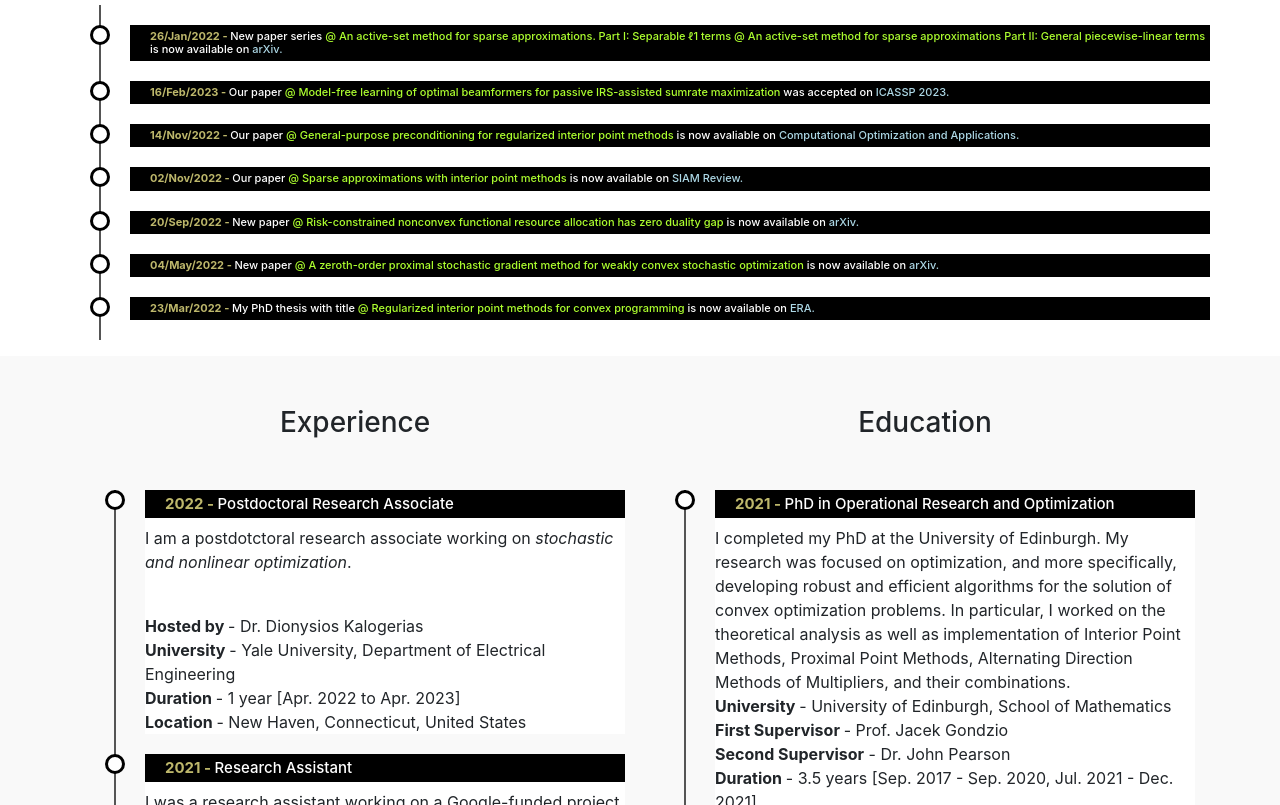
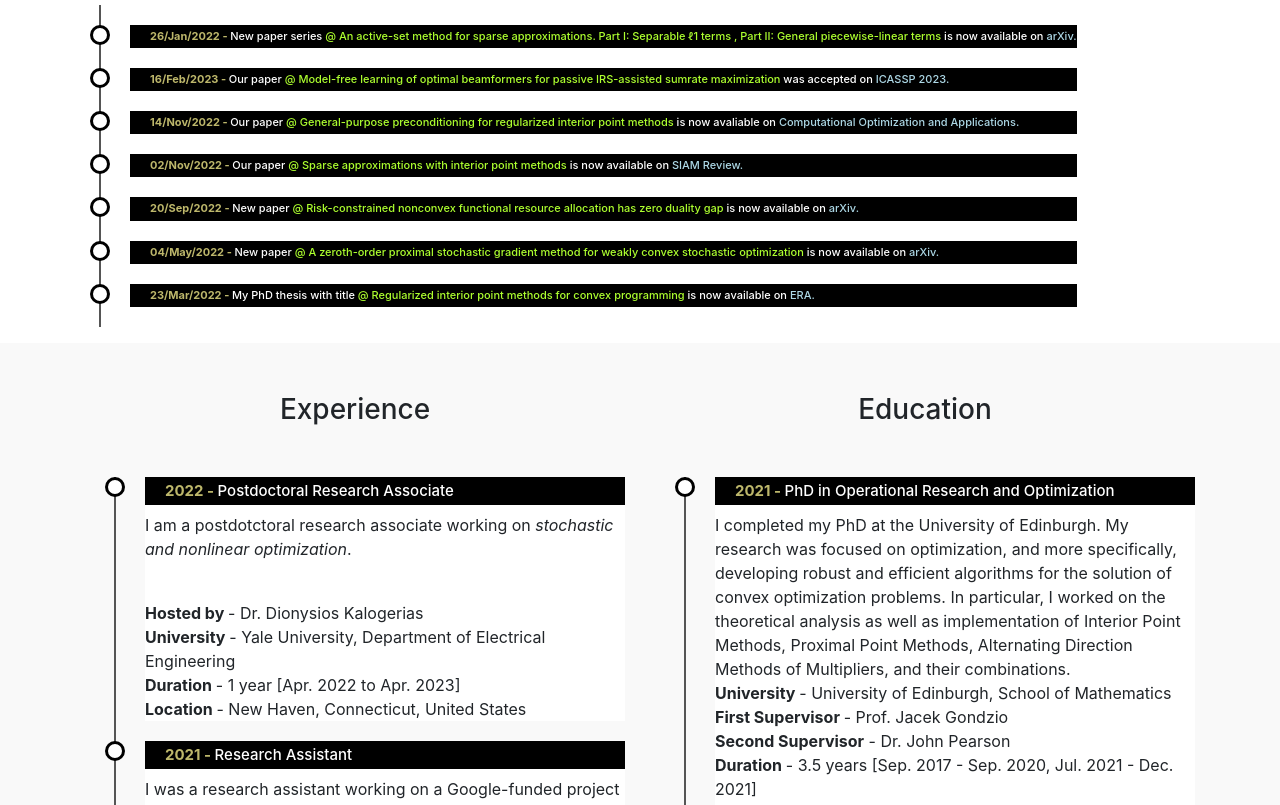
Before and after one commit to spougkakiotis/spougkakiotis.github.io, a plain HTML site: page index.html in a window 1280 px wide. Shown: the part 1747-2552 px from the top of the page. Drawn offline with nearby package versions, Linux system fonts and the light colour scheme; some icons are missing.

Commit message:
Update index.html

```diff
--- a/index.html
+++ b/index.html
@@ -181,8 +181,7 @@
                             <ul class = "news-timeline">
 				<li>
                                     <h4><span>
-                                        26/Jan/2022 - </span> New paper series <a  style="color:greenyellow;" href="https://arxiv.org/pdf/2201.10211v2.pdf">@ An active-set method for sparse approximations. Part I: Separable ℓ1 terms </a> <a  style="color:greenyellow;" href="https://arxiv.org/pdf/2302.14497.pdf">@ An active-set method for sparse approximations
-Part II: General piecewise-linear terms </a> is now available on <a style="color:lightblue;"> arXiv.</a>
+                                        26/Jan/2022 - </span> New paper series <a  style="color:greenyellow;" href="https://arxiv.org/pdf/2201.10211v2.pdf">@ An active-set method for sparse approximations. Part I: Separable ℓ1 terms </a> <a  style="color:greenyellow;" href="https://arxiv.org/pdf/2302.14497.pdf">, Part II: General piecewise-linear terms </a> is now available on <a style="color:lightblue;"> arXiv.</a>
                                     </h4>
                                 </li>
 				<li>
```
